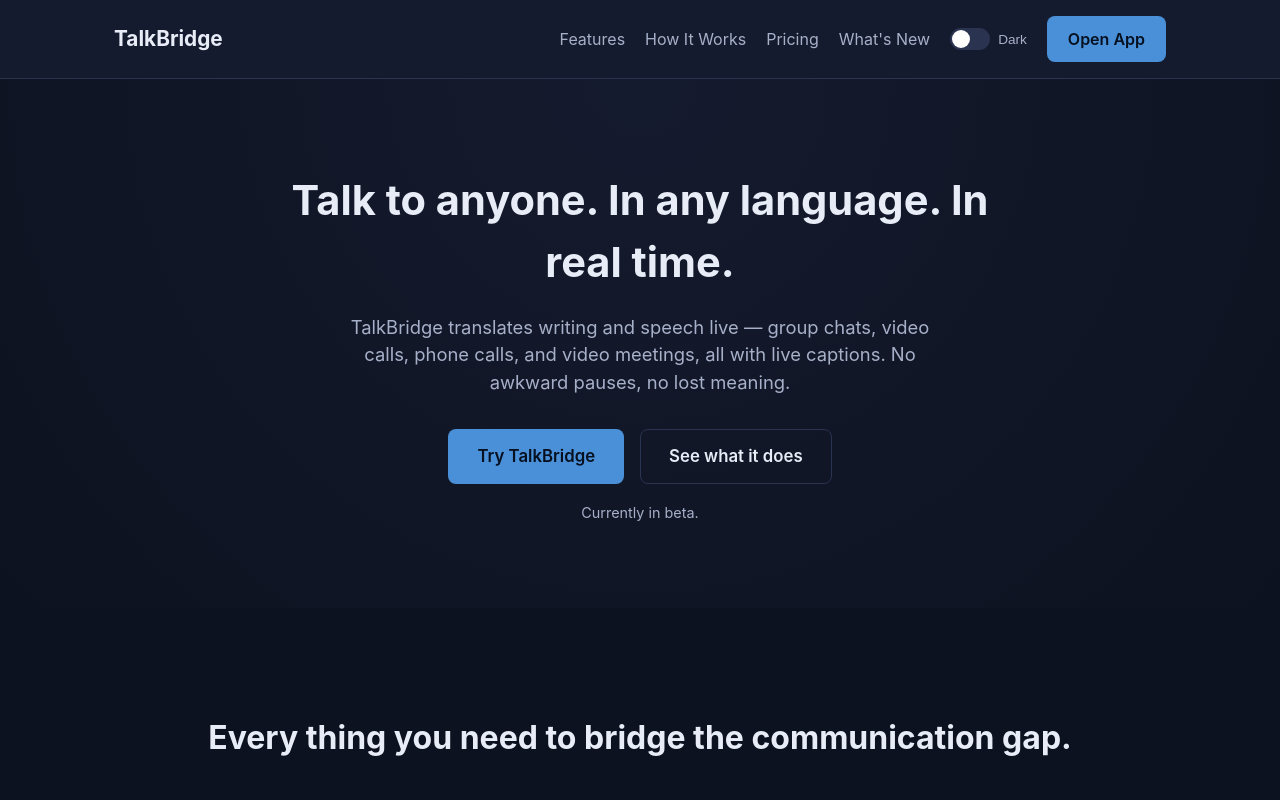
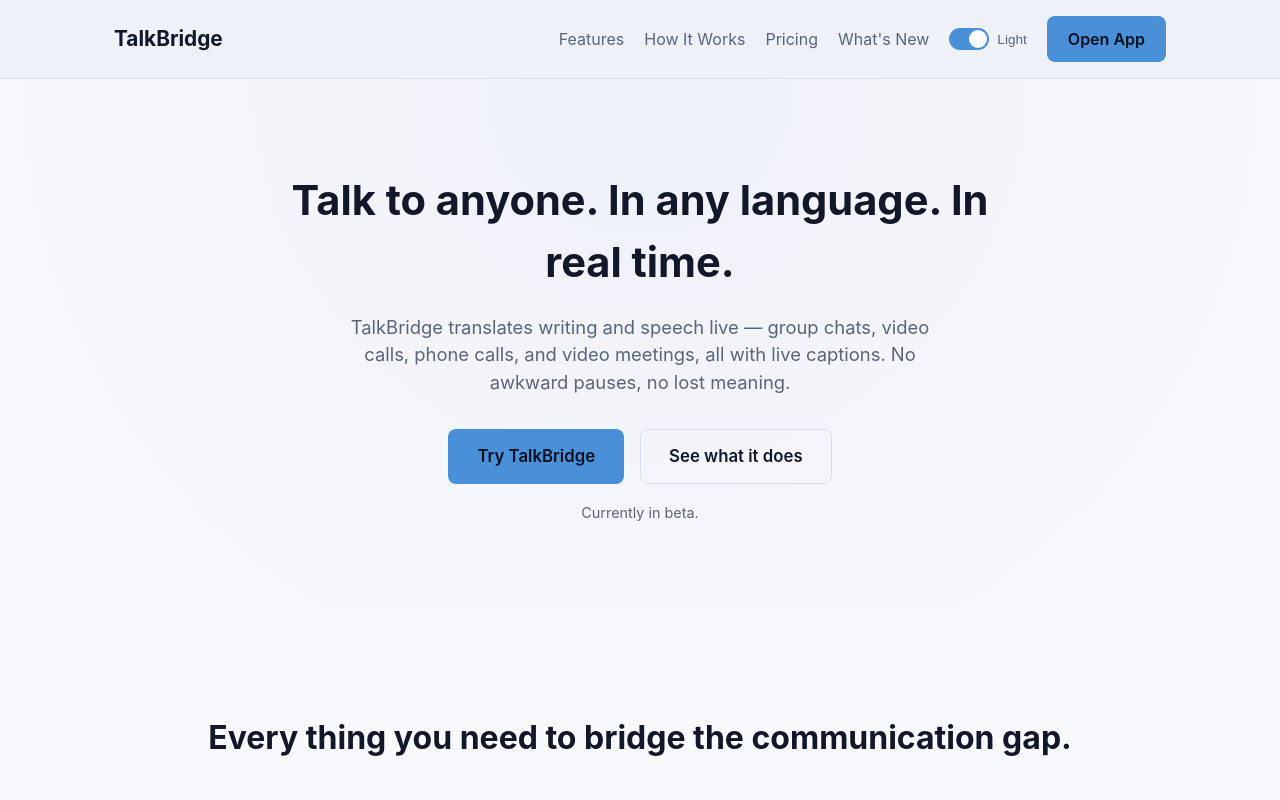
Before and after one commit to geem721/talkbridge-www, a React (Vite) app: page / in a window 1280 px wide. Shown: the top 800 px of the page. Built offline with nearby package versions, Linux system fonts and the light colour scheme.

Commit message:
Default theme to light mode for first-time visitors

```diff
--- a/src/components/Header.jsx
+++ b/src/components/Header.jsx
@@ -7,7 +7,7 @@
   } catch (e) {
     // localStorage unavailable — fall back to default
   }
-  return 'dark'
+  return 'light'
 }
 
 export default function Header() {
```
